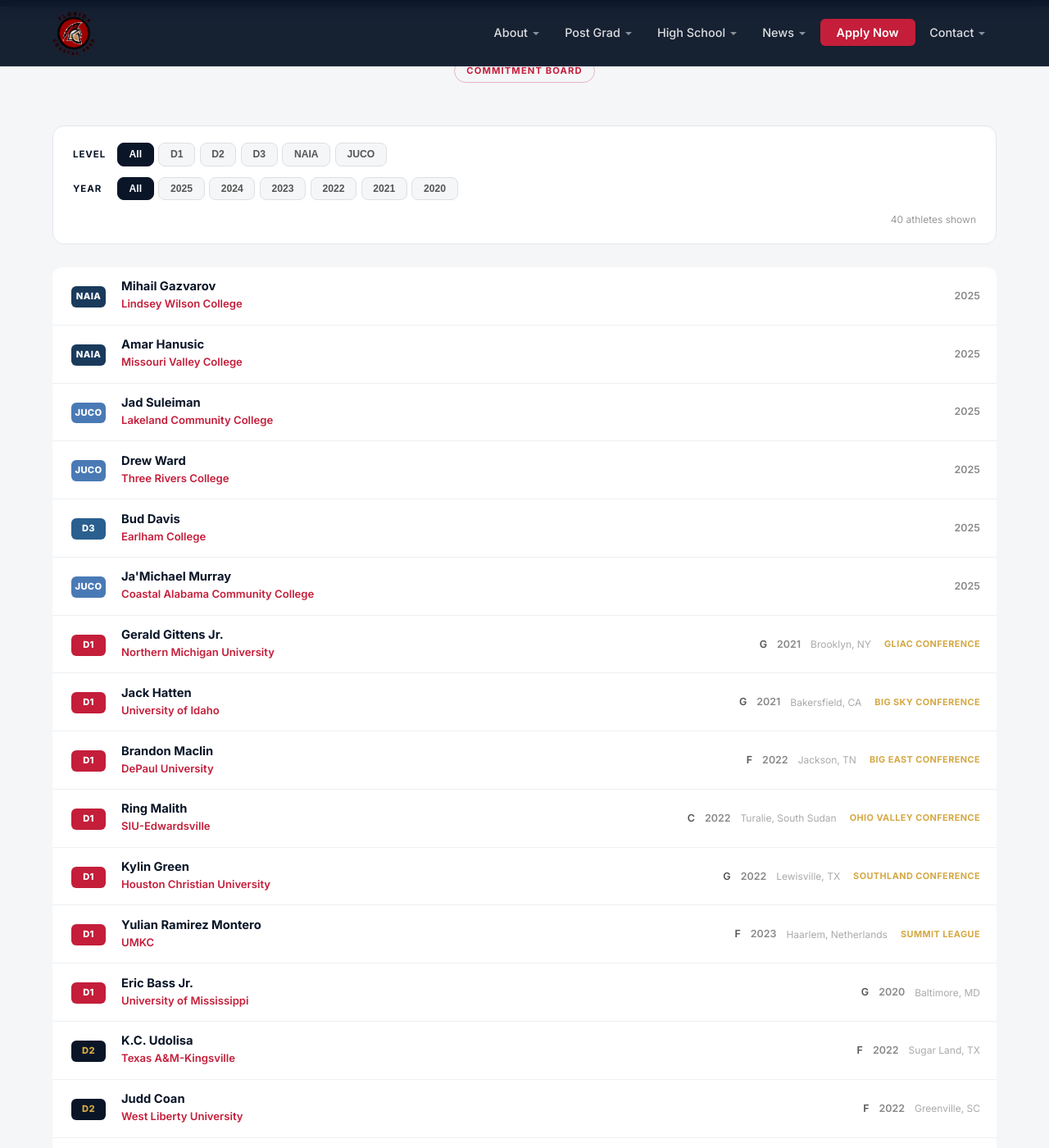
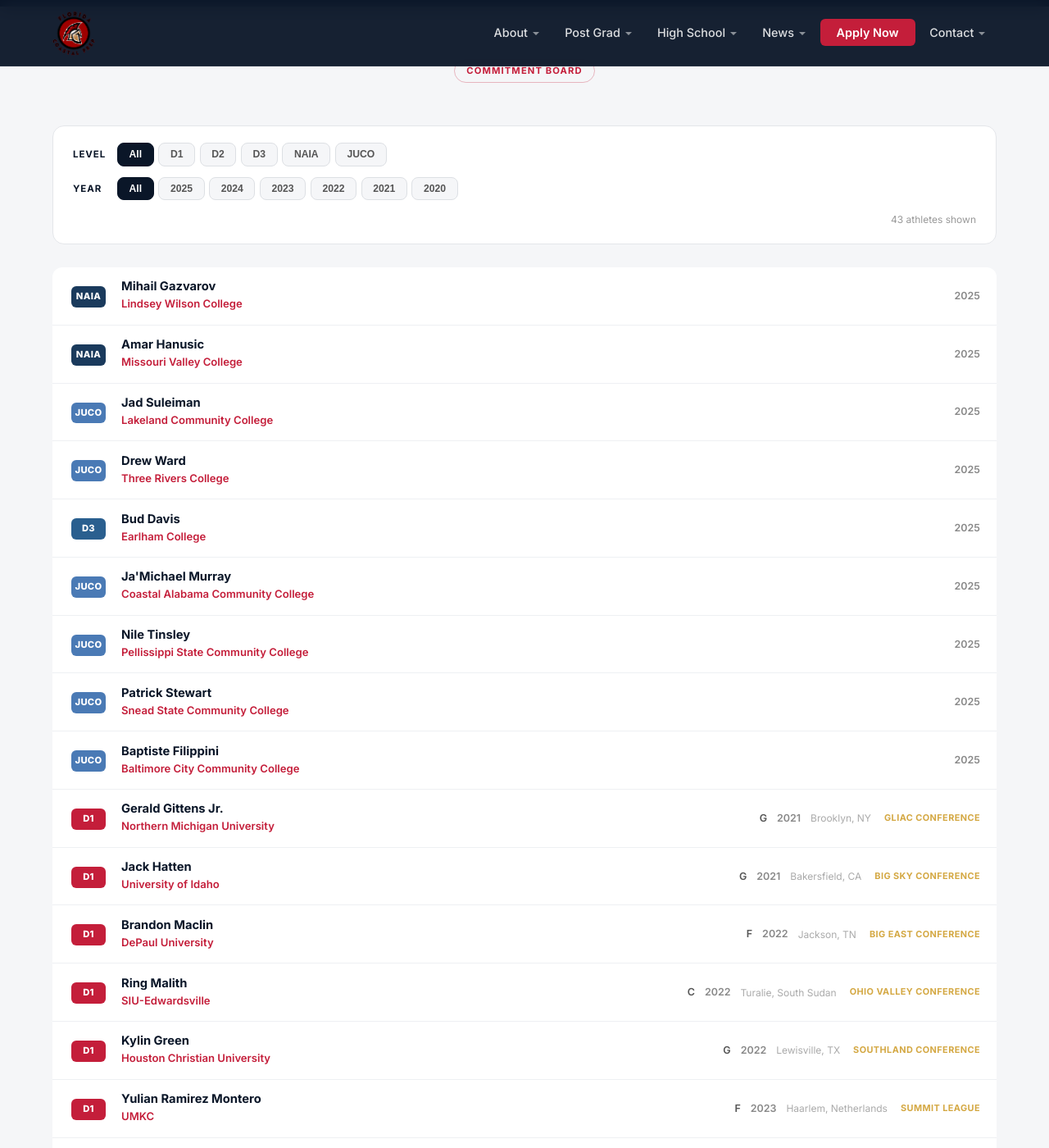
Before and after one commit to CoachD23/fcp-jekyll-site, a Jekyll site: the page built from commitments.html, in a window 1280 px wide and 1400 px high, scrolled down 1338 px. Shown: the whole window at 82% size. Built offline with Jekyll 4.4.1, drawn with Linux system fonts in a browser that asks for light colours; a script that is not in the unit is left out.

Commit message:
Add 3 commitments: Tinsley (Pellissippi State), Stewart (Snead State), Filippini (Baltimore City CC)

```diff
--- a/_data/commitments.yml
+++ b/_data/commitments.yml
@@ -55,6 +55,36 @@
 - name: "Ja'Michael Murray"
   sport: "Basketball"
   school: "Coastal Alabama Community College"
+  year: 2025
+  position: ""
+  level: "JUCO"
+  hometown: ""
+  image: ""
+  note: ""
+
+- name: "Nile Tinsley"
+  sport: "Basketball"
+  school: "Pellissippi State Community College"
+  year: 2025
+  position: ""
+  level: "JUCO"
+  hometown: ""
+  image: ""
+  note: ""
+
+- name: "Patrick Stewart"
+  sport: "Basketball"
+  school: "Snead State Community College"
+  year: 2025
+  position: ""
+  level: "JUCO"
+  hometown: ""
+  image: ""
+  note: ""
+
+- name: "Baptiste Filippini"
+  sport: "Basketball"
+  school: "Baltimore City Community College"
   year: 2025
   position: ""
   level: "JUCO"
```
